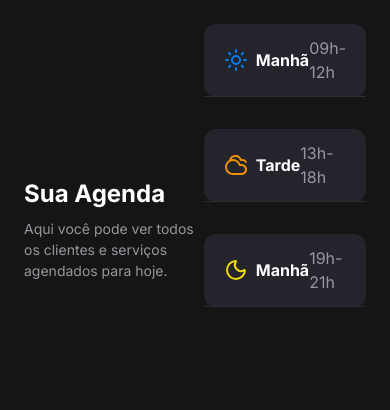
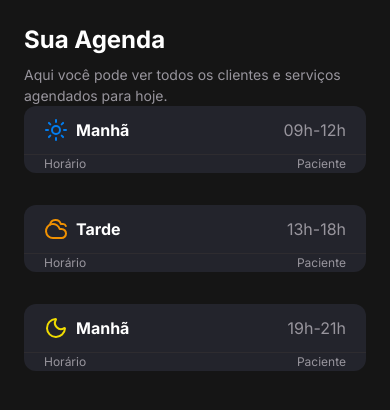
Before and after one commit to CarlosAlexandredevv/Pet-shop, a Next.js app: page / in a window 390 px wide. Shown: the top 410 px of the page. Built offline with nearby package versions, Linux system fonts and the light colour scheme.

Commit message:
Update layout in Home component and enhance PeriodSection to conditionally display appointment details or a message when no appointments are found

```diff
--- a/src/app/page.tsx
+++ b/src/app/page.tsx
@@ -96,7 +96,7 @@
   const periods = groupAppointmentByPeriod(appointments);
   return (
     <div className="bg-background-primary p-6">
-      <div className="flex items-center justify-between md:m-8">
+      <div className="flex items-center sm:items-start justify-between md:m-8 flex-col">
         <div>
           <h1 className="text-title-size text-content-primary mb-2">
             Sua Agenda
@@ -105,7 +105,7 @@
             Aqui você pode ver todos os clientes e serviços agendados para hoje.
           </p>
         </div>
-        <div className="pb-24 md:pb-0">
+        <div className="pb-24 md:pb-0 w-full">
           {periods.map((period, index) => (
             <PeriodSection period={period} key={index} />
           ))}
--- a/src/components/period-section/period-section.tsx
+++ b/src/components/period-section/period-section.tsx
@@ -25,6 +25,22 @@
           {period.timeRange}
         </span>
       </div>
+      {period.appointments.length > 0 ? (
+        <div className="px-5">
+          <div>
+            <div className="grid grid-cols-2 md:hidden text-label-small-size text-content-secondary mb-2">
+              <div className="text-left">Horário</div>
+              <div className="text-right">Paciente</div>
+            </div>
+          </div>
+        </div>
+      ) : (
+        <div>
+          <p className="text-label-large-size text-content-secondary">
+            Nenhum agendamento encontrado
+          </p>
+        </div>
+      )}
     </section>
   );
 }
```
